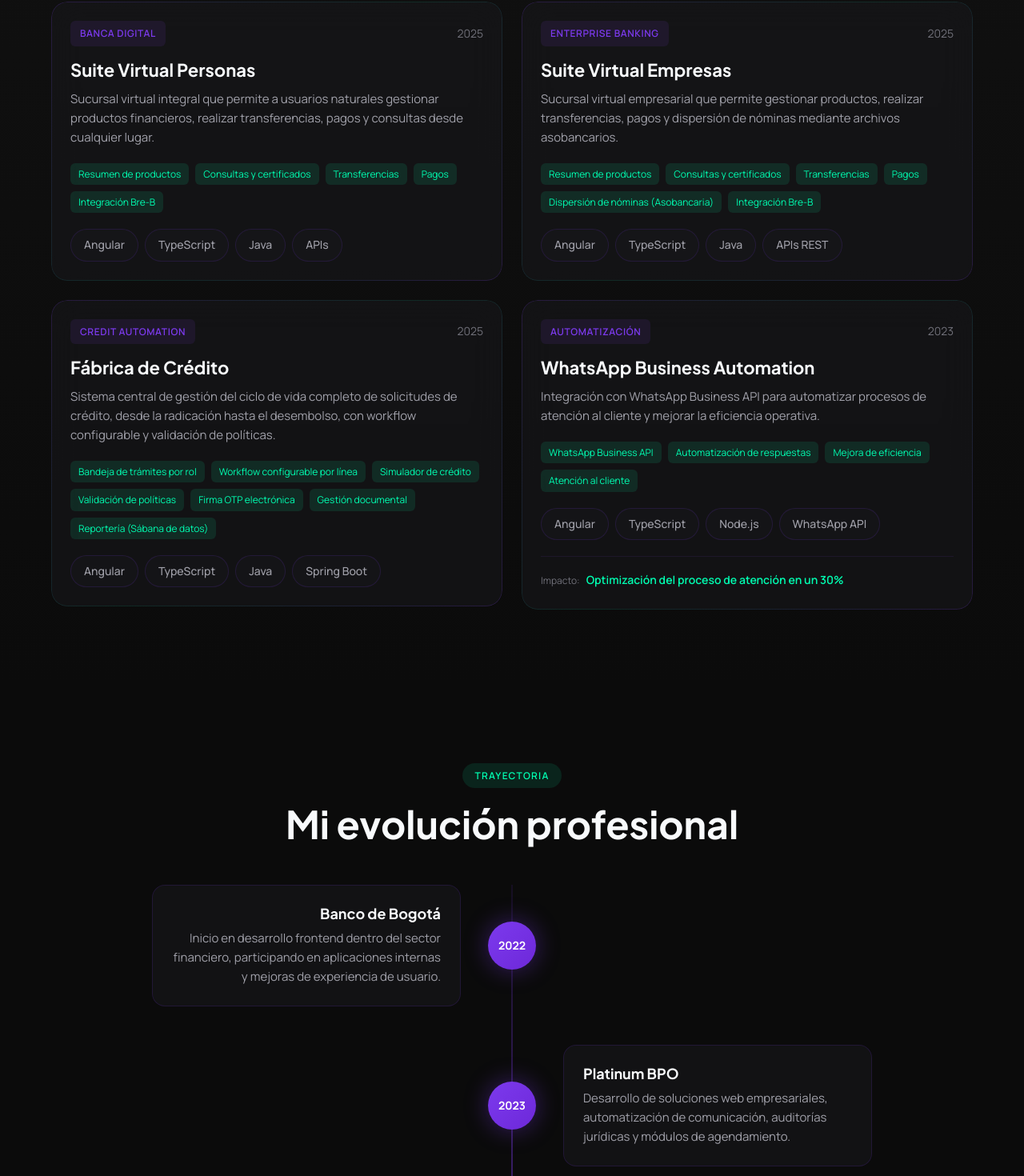
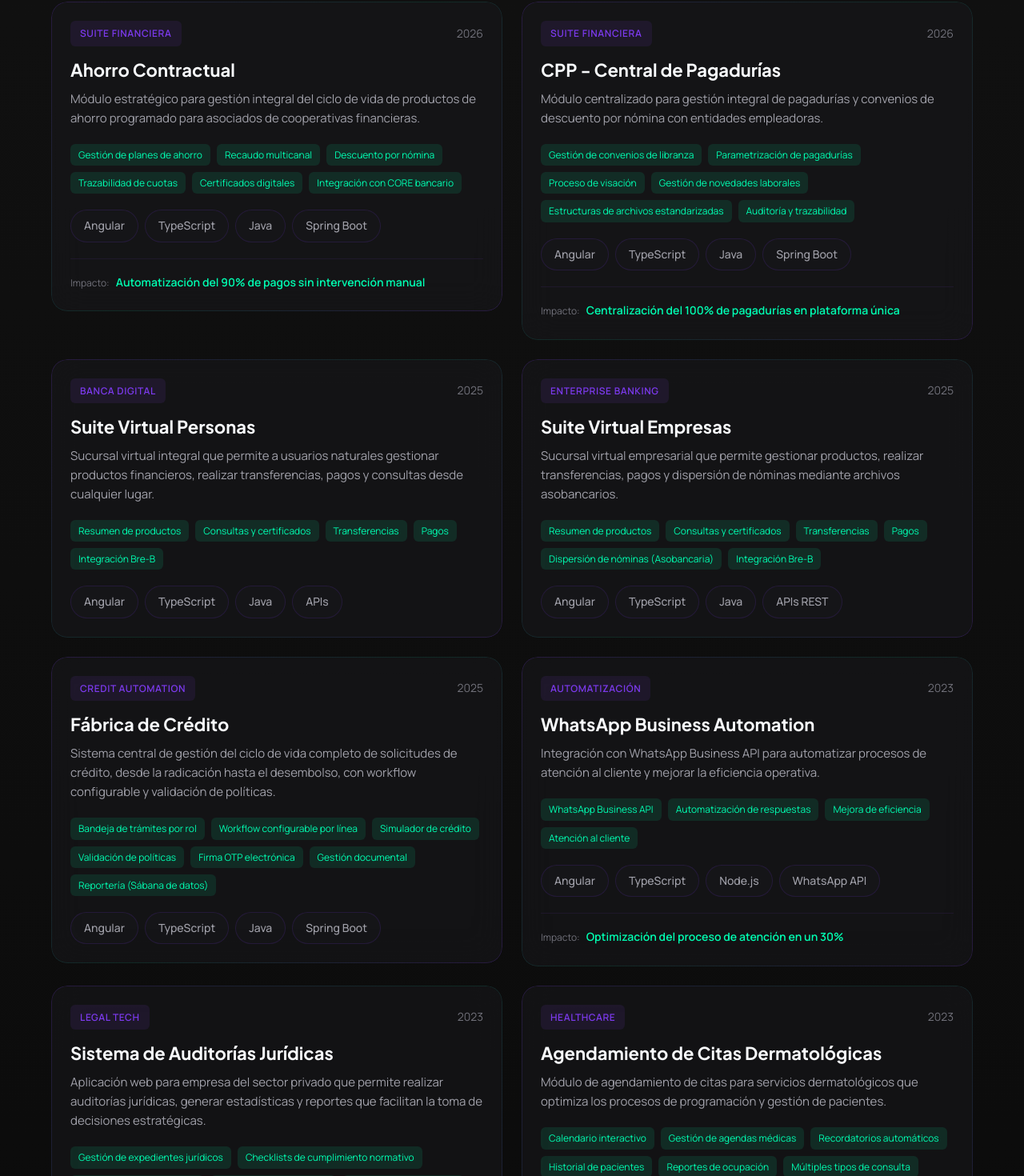
Before and after one commit to mauricio9896/my-page, an Angular app: page / in a window 1280 px wide. Shown: the part 5206-6676 px from the top of the page at 80% size. Built offline with nearby package versions, Linux system fonts and the light colour scheme.

Commit message:
Agrega nuevos proyectos a la lista de PROJECTS con descripciones detalladas y tecnologías utilizadas

```diff
--- a/src/app/data/projects.data.ts
+++ b/src/app/data/projects.data.ts
@@ -11,6 +11,42 @@ export interface Project {
 }
 
 export const PROJECTS: Project[] = [
+  {
+    title: 'Ahorro Contractual',
+    category: 'Suite Financiera',
+    year: '2026',
+    role: 'Desarrollador',
+    description: 'Módulo estratégico para gestión integral del ciclo de vida de productos de ahorro programado para asociados de cooperativas financieras.',
+    fullDescription: 'Participé en el desarrollo del módulo de Ahorro Contractual para la Suite Financiera JRS - BankVision. Este componente permite la creación, administración, recaudo y seguimiento de planes de ahorro con metas definidas en plazo y monto. Implementé funcionalidades de aportes programados, múltiples canales de pago (nómina, débito automático, caja, canales bancarios), y trazabilidad completa de movimientos financieros.',
+    highlights: [
+      'Gestión de planes de ahorro',
+      'Recaudo multicanal',
+      'Descuento por nómina',
+      'Trazabilidad de cuotas',
+      'Certificados digitales',
+      'Integración con CORE bancario'
+    ],
+    technologies: ['Angular', 'TypeScript', 'Java', 'Spring Boot', 'PostgreSQL', 'APIs REST', 'RxJS'],
+    impact: 'Automatización del 90% de pagos sin intervención manual'
+  },
+  {
+    title: 'CPP - Central de Pagadurías',
+    category: 'Suite Financiera',
+    year: '2026',
+    role: 'Desarrollador',
+    description: 'Módulo centralizado para gestión integral de pagadurías y convenios de descuento por nómina con entidades empleadoras.',
+    fullDescription: 'Participé en el desarrollo del módulo CPP (Central de Pagadurías) para la Suite Financiera JRS - BankVision. Este componente centraliza la configuración, parametrización y administración de todas las pagadurías habilitadas para operaciones de libranza y descuento de nómina. Implementé funcionalidades de gestión de convenios, visación de capacidad de endeudamiento, procesamiento de novedades laborales y estructuras de archivos para intercambio de datos.',
+    highlights: [
+      'Gestión de convenios de libranza',
+      'Parametrización de pagadurías',
+      'Proceso de visación',
+      'Gestión de novedades laborales',
+      'Estructuras de archivos estandarizadas',
+      'Auditoría y trazabilidad'
+    ],
+    technologies: ['Angular', 'TypeScript', 'Java', 'Spring Boot', 'PostgreSQL', 'APIs REST', 'RxJS'],
+    impact: 'Centralización del 100% de pagadurías en plataforma única'
+  },
   {
     title: 'Suite Virtual Personas',
     category: 'Banca digital',
@@ -77,5 +113,41 @@ export const PROJECTS: Project[] = [
     ],
     technologies: ['Angular', 'TypeScript', 'Node.js', 'WhatsApp API', 'MongoDB'],
     impact: 'Optimización del proceso de atención en un 30%'
+  },
+  {
+    title: 'Sistema de Auditorías Jurídicas',
+    category: 'Legal tech',
+    year: '2023',
+    role: 'Desarrollador',
+    description: 'Aplicación web para empresa del sector privado que permite realizar auditorías jurídicas, generar estadísticas y reportes que facilitan la toma de decisiones estratégicas.',
+    fullDescription: 'Lideré la construcción de una aplicación web para una empresa del sector privado orientada a la gestión integral de auditorías jurídicas. Implementé módulos de gestión de expedientes con estados y flujos de trabajo configurables, carga y clasificación de documentos legales, checklists de cumplimiento normativo por tipo de auditoría, y un dashboard con estadísticas de cumplimiento y riesgos identificados. El sistema genera reportes automatizados con hallazgos y recomendaciones, además de alertas de vencimientos y fechas críticas.',
+    highlights: [
+      'Gestión de expedientes jurídicos',
+      'Checklists de cumplimiento normativo',
+      'Dashboard de estadísticas',
+      'Reportes automatizados',
+      'Alertas de vencimientos',
+      'Clasificación documental'
+    ],
+    technologies: ['Angular', 'TypeScript', 'Node.js', 'MySQL', 'MongoDB'],
+    impact: 'Facilitación en la toma de decisiones mediante reportes estadísticos'
+  },
+  {
+    title: 'Agendamiento de Citas Dermatológicas',
+    category: 'Healthcare',
+    year: '2023',
+    role: 'Desarrollador',
+    description: 'Módulo de agendamiento de citas para servicios dermatológicos que optimiza los procesos de programación y gestión de pacientes.',
+    fullDescription: 'Implementé un módulo completo de agendamiento de citas para servicios dermatológicos. El sistema incluye un calendario interactivo con disponibilidad de especialistas en tiempo real, reserva de citas diferenciadas por tipo de consulta (primera vez, control, procedimiento), gestión de horarios y bloqueos de agenda por médico, recordatorios automáticos vía email/SMS, reprogramación y cancelación de citas con reglas de negocio, historial completo de citas por paciente y reportes de ocupación y productividad.',
+    highlights: [
+      'Calendario interactivo',
+      'Gestión de agendas médicas',
+      'Recordatorios automáticos',
+      'Historial de pacientes',
+      'Reportes de ocupación',
+      'Múltiples tipos de consulta'
+    ],
+    technologies: ['Angular', 'TypeScript', 'Node.js', 'MySQL', 'MongoDB'],
+    impact: 'Mejora del 25% en eficiencia de procesos de programación'
   }
 ];
```
